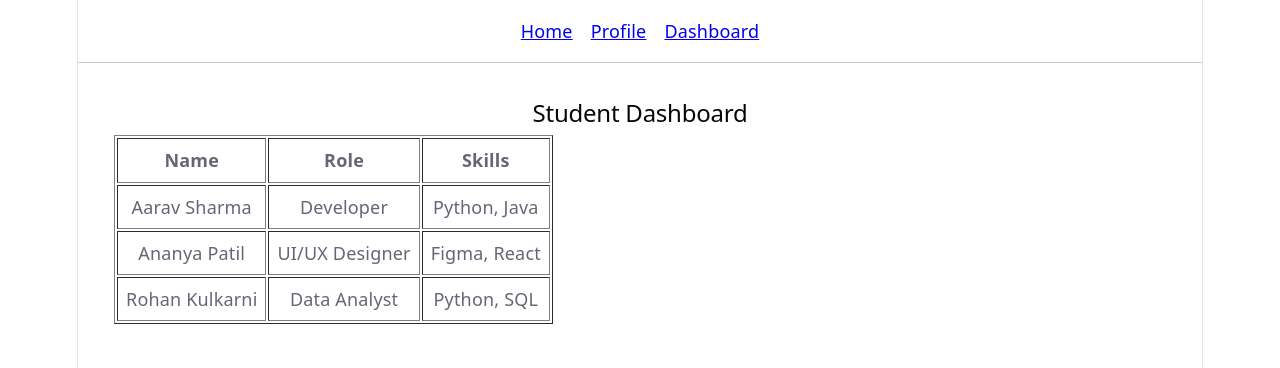
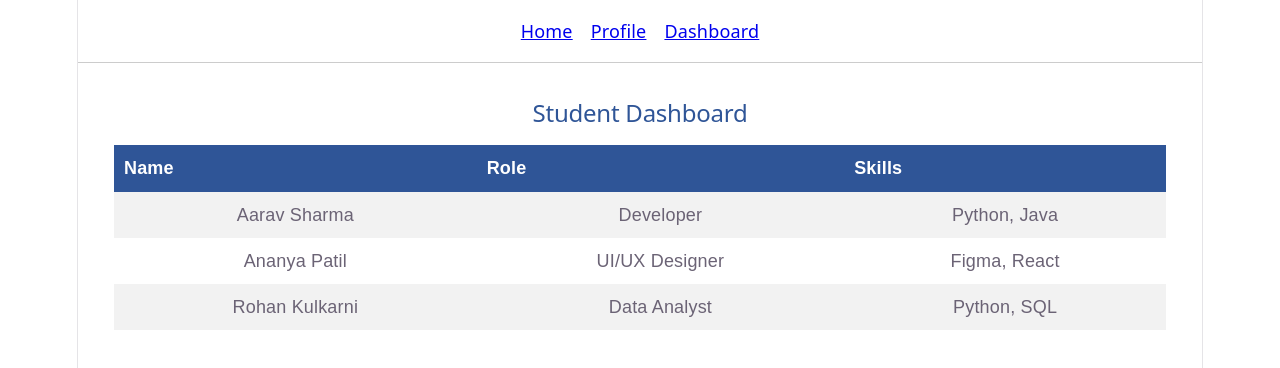
Before and after one commit to eshawagh/MatchCrewAI, a React app in the folder frontend/: page /dashboard in a window 1280 px wide. Shown: the top 368 px of the page. Built offline with nearby package versions, Linux system fonts and the light colour scheme; the HTML template or start-up script is replaced by a standard one.

Commit message:
style: improve Dashboard table layout and colors

```diff
--- a/frontend/src/pages/Dashboard.jsx
+++ b/frontend/src/pages/Dashboard.jsx
@@ -6,22 +6,22 @@ const fakeStudents = [
 
 function Dashboard() {
   return (
-    <div style={{ padding: "2rem" }}>
-      <h2>Student Dashboard</h2>
-      <table border="1" cellPadding="8">
+    <div style={{ padding: "2rem", fontFamily: "sans-serif" }}>
+      <h2 style={{ color: "#2F5597" }}>Student Dashboard</h2>
+      <table style={{ borderCollapse: "collapse", width: "100%", marginTop: "1rem" }}>
         <thead>
-          <tr>
-            <th>Name</th>
-            <th>Role</th>
-            <th>Skills</th>
+          <tr style={{ backgroundColor: "#2F5597", color: "white" }}>
+            <th style={{ padding: "10px", textAlign: "left" }}>Name</th>
+            <th style={{ padding: "10px", textAlign: "left" }}>Role</th>
+            <th style={{ padding: "10px", textAlign: "left" }}>Skills</th>
           </tr>
         </thead>
         <tbody>
           {fakeStudents.map((s, i) => (
-            <tr key={i}>
-              <td>{s.name}</td>
-              <td>{s.role}</td>
-              <td>{s.skills}</td>
+            <tr key={i} style={{ backgroundColor: i % 2 === 0 ? "#f2f2f2" : "white" }}>
+              <td style={{ padding: "10px" }}>{s.name}</td>
+              <td style={{ padding: "10px" }}>{s.role}</td>
+              <td style={{ padding: "10px" }}>{s.skills}</td>
             </tr>
           ))}
         </tbody>
--- a/frontend/src/pages/Landing.jsx
+++ b/frontend/src/pages/Landing.jsx
@@ -1,8 +1,8 @@
 function Landing() {
   return (
     <div style={{ padding: "2rem", textAlign: "center" }}>
-      <h1>TeamForge AI</h1>
-      <p>Fair and explainable student team formation</p>
+      <h1>MatchCrewAI</h1>
+      <p>Student team formation platform</p>
     </div>
   );
 }
```
